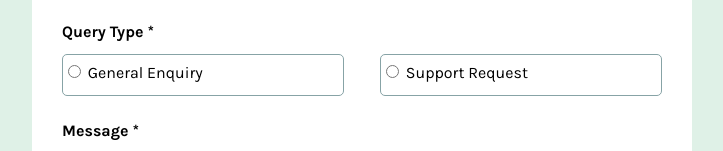
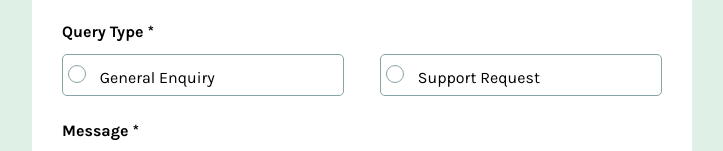
Before and after one commit to dinixtus/contactForm, a plain HTML site: page index.html in a window 1280 px wide. Shown: the part 403-554 px from the top of the page, without its empty margins (278-1001 px from the left). Drawn offline with nearby package versions, Linux system fonts and the light colour scheme.

Commit message:
add a green radio. But cannot to add background-color label when radio is checked

```diff
--- a/main.js
+++ b/main.js
@@ -73,8 +73,6 @@ document.addEventListener('DOMContentLoaded', (event) => {
             errorText[6].style.display = 'none';
         }
 
-
-        // Проверка обоих полей на корректность ввода
         if (mname.value.trim() !== '' && regex.test(mname.value.trim()) &&
             lname.value.trim() !== '' && regex.test(lname.value.trim()) &&
             email.value.trim() !== '' && email.value.includes('@') &&
--- a/style.css
+++ b/style.css
@@ -93,12 +93,33 @@ form {
     cursor: pointer;
 }
 
-.queryInput label input:checked {
-    background-color:hsl(148, 38%, 91%);
+.queryInput input {
+    margin-right: 10px;
+    width: 18px;
+    height: 18px;
+    cursor: pointer;
+    appearance: none;
+    border-radius: 15px;
+    outline: none;
+    position: relative;
 }
 
-.queryInput label:checked {
-    background-color: hsl(148, 38%, 91%);
+.queryInput input:checked {
+    background-color: white;
+    border-color: hsl(169, 82%, 27%);
+}
+
+.queryInput input:checked::after {
+    content: '';
+    display: block;
+    width: 10px;
+    height: 10px;
+    position: absolute;
+    border-color: hsl(169, 82%, 27%);
+    background-color: hsl(169, 82%, 27%);
+    border-radius: 15px;
+    top: 3px;
+    left: 3px;
 }
 
 .messageInput textarea {
```
